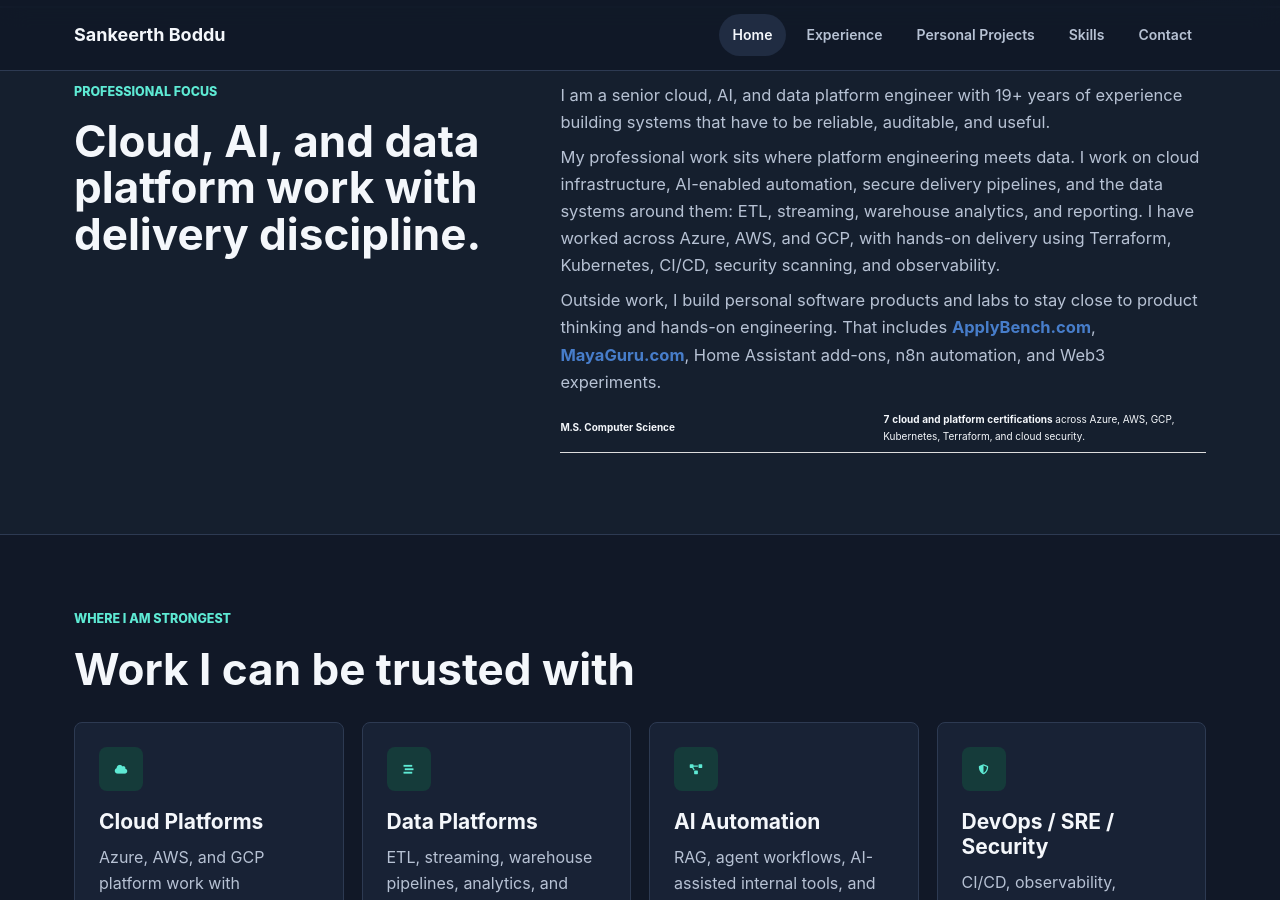
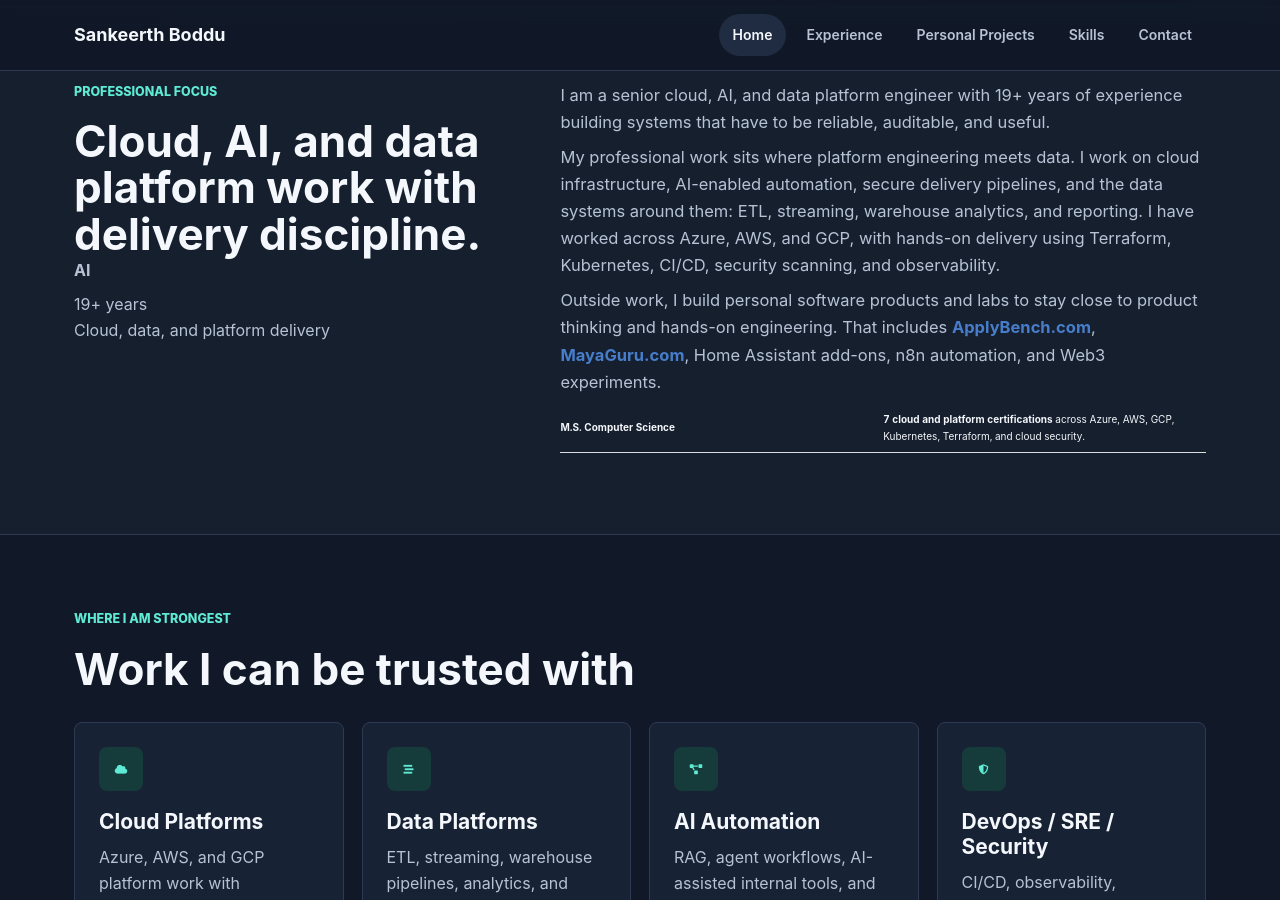
Before and after one commit to SankeerthBoddu/sankeerth.com, a Jekyll site: the page built from index.html, in a window 1280 px wide and 900 px high, scrolled down 924 px. Built offline with Jekyll 4.4.1, drawn with Linux system fonts in a browser that asks for light colours; nearby versions of some CDN libraries.

Commit message:
Add AI section and blog post links to homepage

```diff
--- a/index.html
+++ b/index.html
@@ -9,6 +9,9 @@ permalink: /
     <div>
       <p class="section-kicker">Professional focus</p>
       <h2>Cloud, AI, and data platform work with delivery discipline.</h2>
+
+      <p><strong>AI</strong></p>
+      <p>19+ years<br>Cloud, data, and platform delivery</p>
     </div>
     <div class="rich-copy">
       {{ site.about_content | markdownify }}
```
